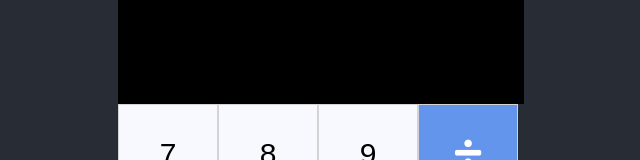
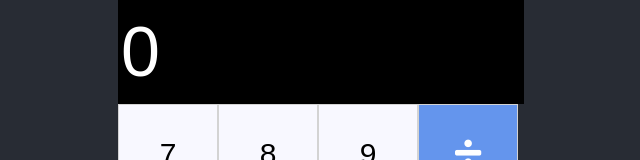
Before and after one commit to dsnair/calculator, a React (Create React App) app: page / in a window 1280 px wide. Shown: the top 160 px of the page, without its empty margins (322-962 px from the left). Built offline with nearby package versions, Linux system fonts and the light colour scheme.

Commit message:
render 0 when expression is empty string

```diff
--- a/src/App.js
+++ b/src/App.js
@@ -43,7 +43,11 @@ export default function App() {
 
   return (
     <div className="App">
-      <input readOnly value={expr} className="answer" />
+      {expr ? (
+        <input readOnly value={expr} className="answer" />
+      ) : (
+        <input readOnly value={0} className="answer" />
+      )}
 
       {exprBtn.map((btn, index) => (
         <button
```
